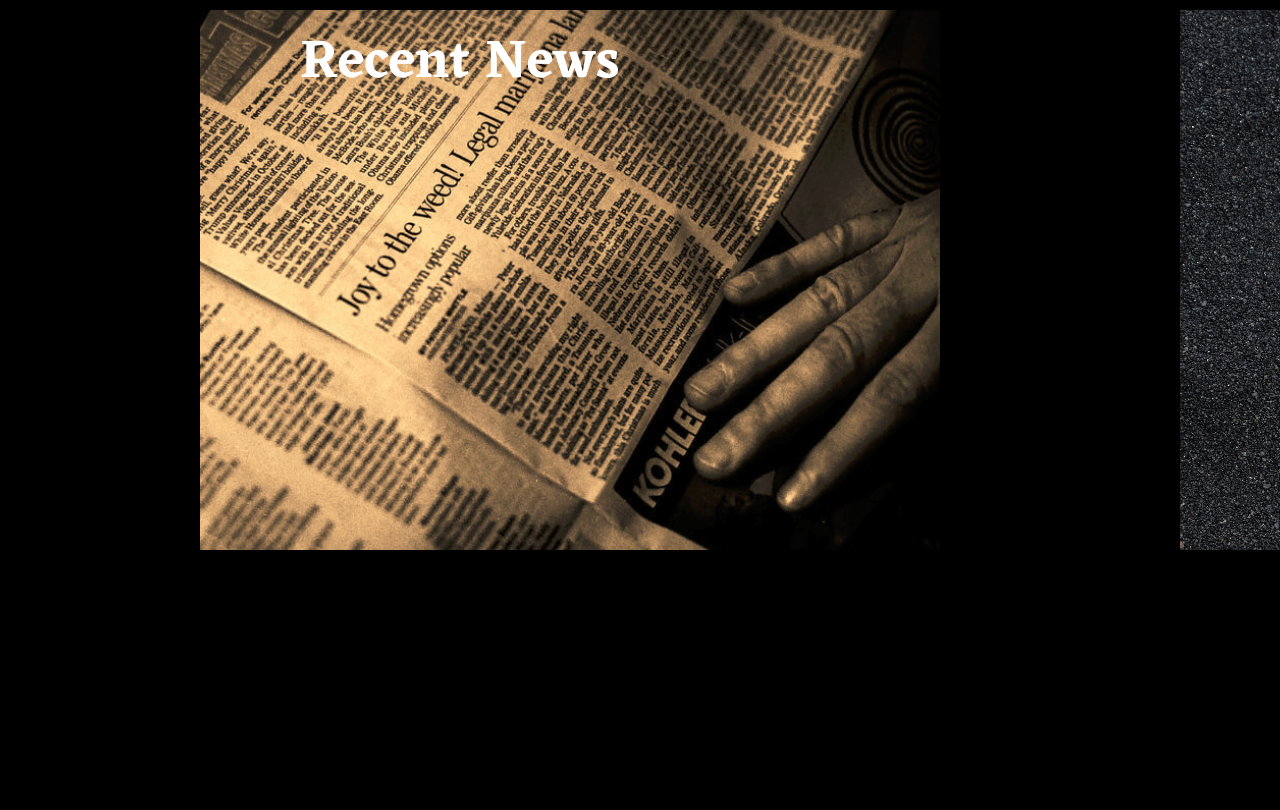
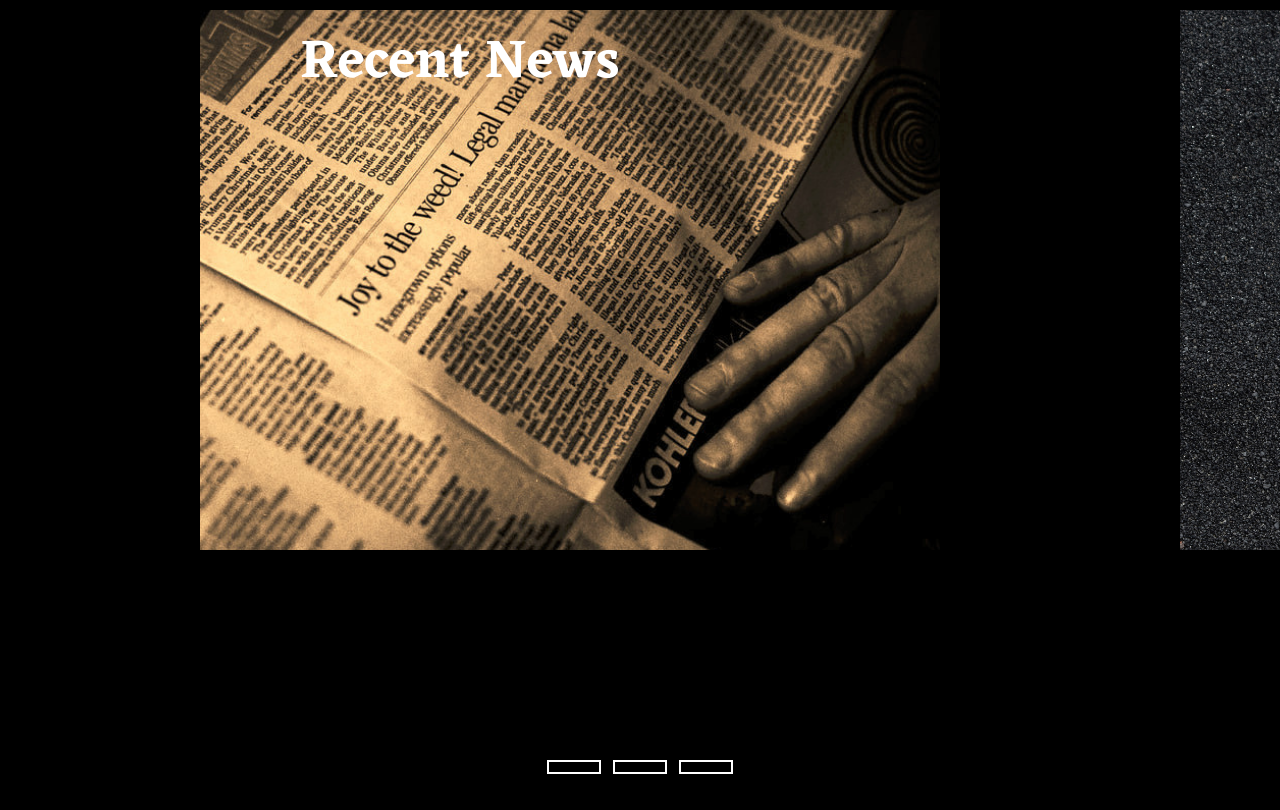
Before and after one commit to Lucifer39/Web-templates, a plain HTML site: page Mark2/index.html in a window 1280 px wide. Shown: the top 810 px of the page. Drawn offline with Linux system fonts and the light colour scheme.

Commit message:
Ad khechra

```diff
--- a/Mark2/CSS/Style.css
+++ b/Mark2/CSS/Style.css
@@ -96,3 +96,25 @@ position: relative;
 float: left;
 
 }
+.navigation{
+  position: absolute;
+  bottom: 20px;
+  left: 50%;
+  transform: translateX(-50%);
+  display: flex;
+}
+.bar{
+  width: 50px;
+  height: 10px;
+  border: 2px solid #fff;
+  margin: 6px;
+  cursor: pointer;
+  transition: 0.4s;
+}
+.bar:hover{
+  background: #fff;
+}
+input[name="r"]{
+  position: absolute;
+  visibility: hidden;
+}
--- a/Mark2/index.html
+++ b/Mark2/index.html
@@ -10,6 +10,9 @@
 </head>
 <body>
     <div class="slider-frame">
+        <input type="radio" name="r" id="r1" checked>
+        <input type="radio" name="r" id="r2">
+        <input type="radio" name="r" id="r3">
         <div class="slide-images">
             <div class="img-container">
                 <img src="Images/Pic1.png" >
@@ -21,6 +24,11 @@
                 <img src="Images/Pic2.png">
             </div>
         </div>
+        <div class="navigation">
+            <label for="r1" class="bar"></label>
+            <label for="r2" class="bar"></label>
+            <label for="r3" class="bar"></label>
+          </div>
     </div>
 </body>
 </html>
```
